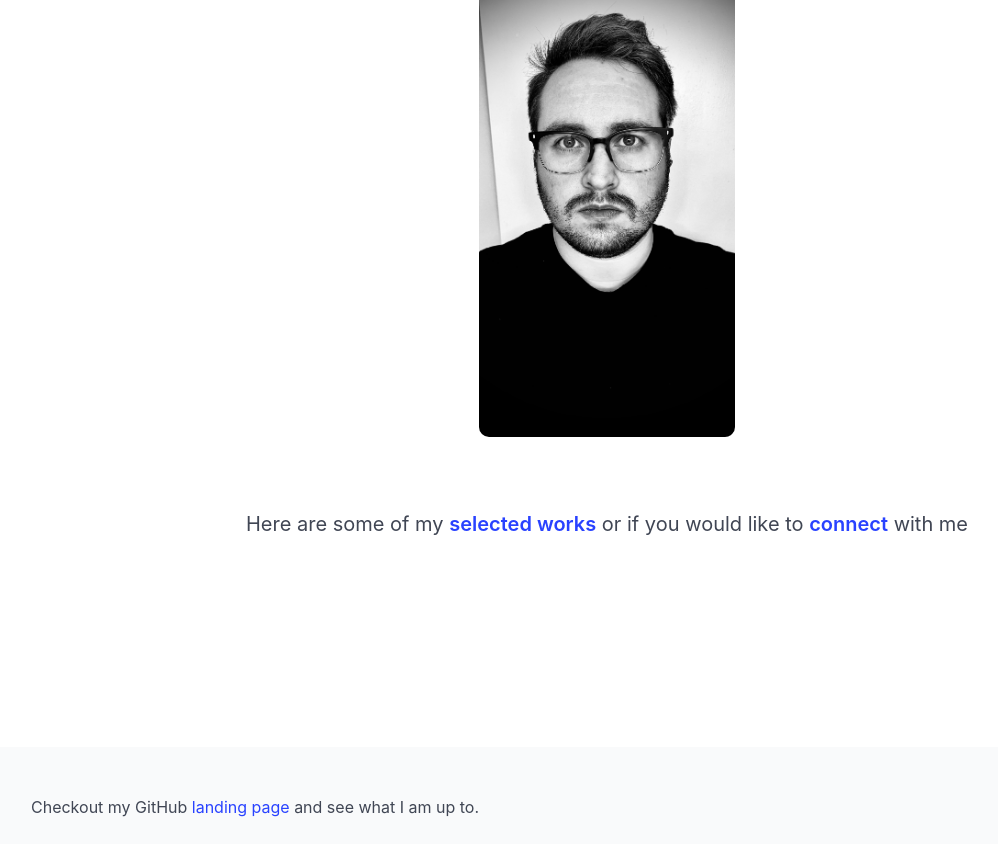
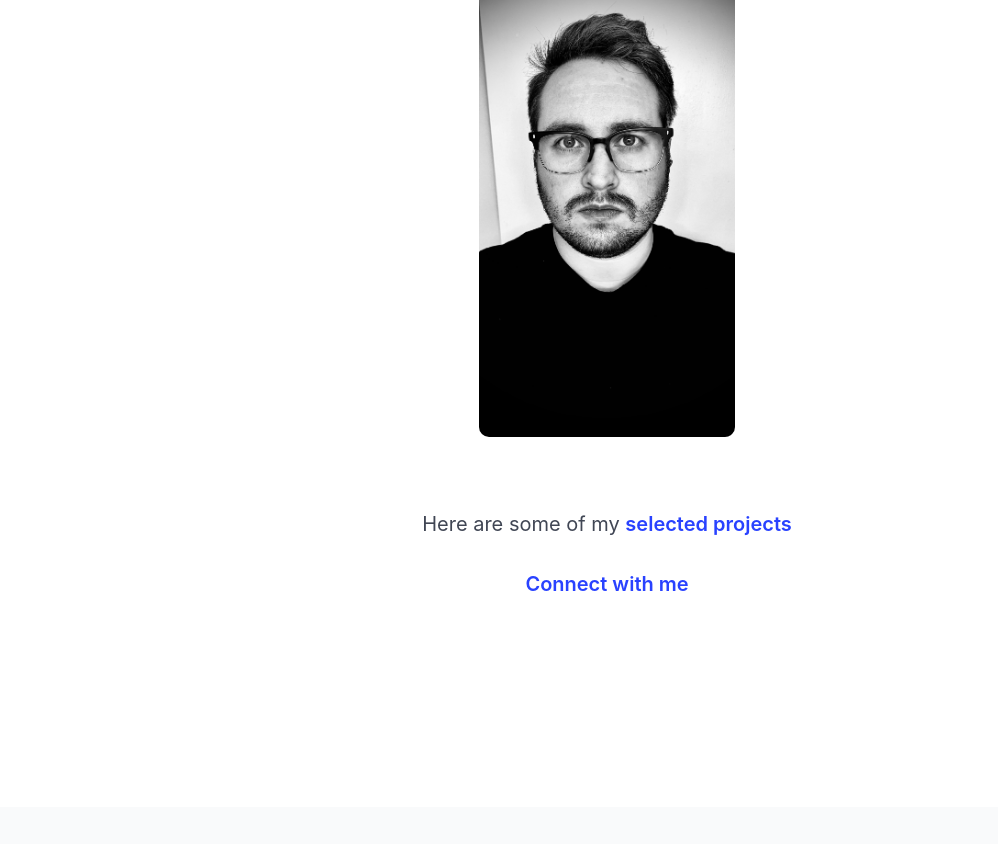
Before and after one commit to sempercuriosus/portfolio-v2, a React (Vite) app: page / in a window 1280 px wide. Shown: the part 1839-2683 px from the top of the page, without its empty margins (33-1031 px from the left). Built offline with nearby package versions, Linux system fonts and the light colour scheme.

Commit message:
update wording

```diff
--- a/src/components/About/about.jsx
+++ b/src/components/About/about.jsx
@@ -113,18 +113,19 @@ function About() {
             <Link
               id='link-portfolio-about'
               to='/Portfolio'>
-              selected works
+              selected projects
             </Link>
           </strong>{' '}
-          or if you would like to{' '}
+          {/* or if you would like to{' '} */}
+          <br />
+          <br />
           <strong>
             <Link
               id='link-contact-about'
               to='/Contact'>
-              connect
+              Connect with me
             </Link>
-          </strong>{' '}
-          with me
+          </strong>
         </div>
         {/* </div> */}
       </section>
```
